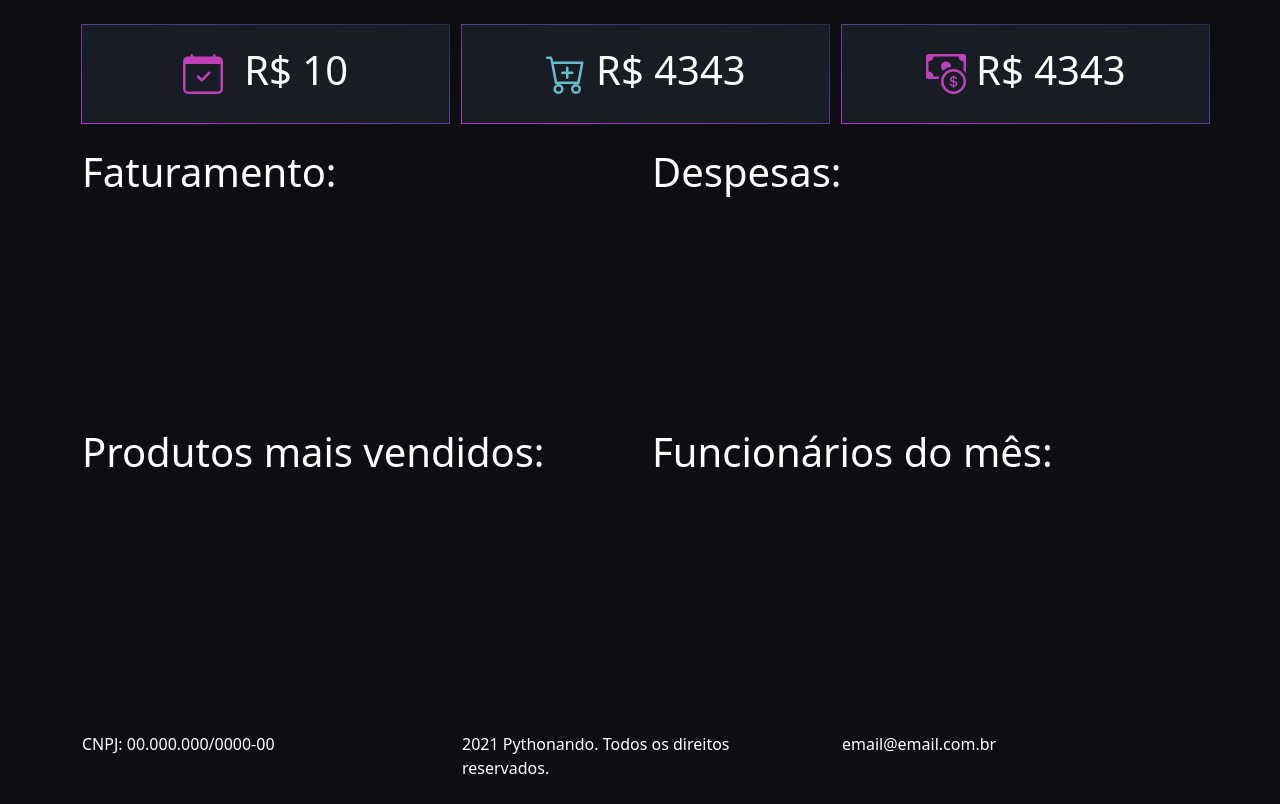
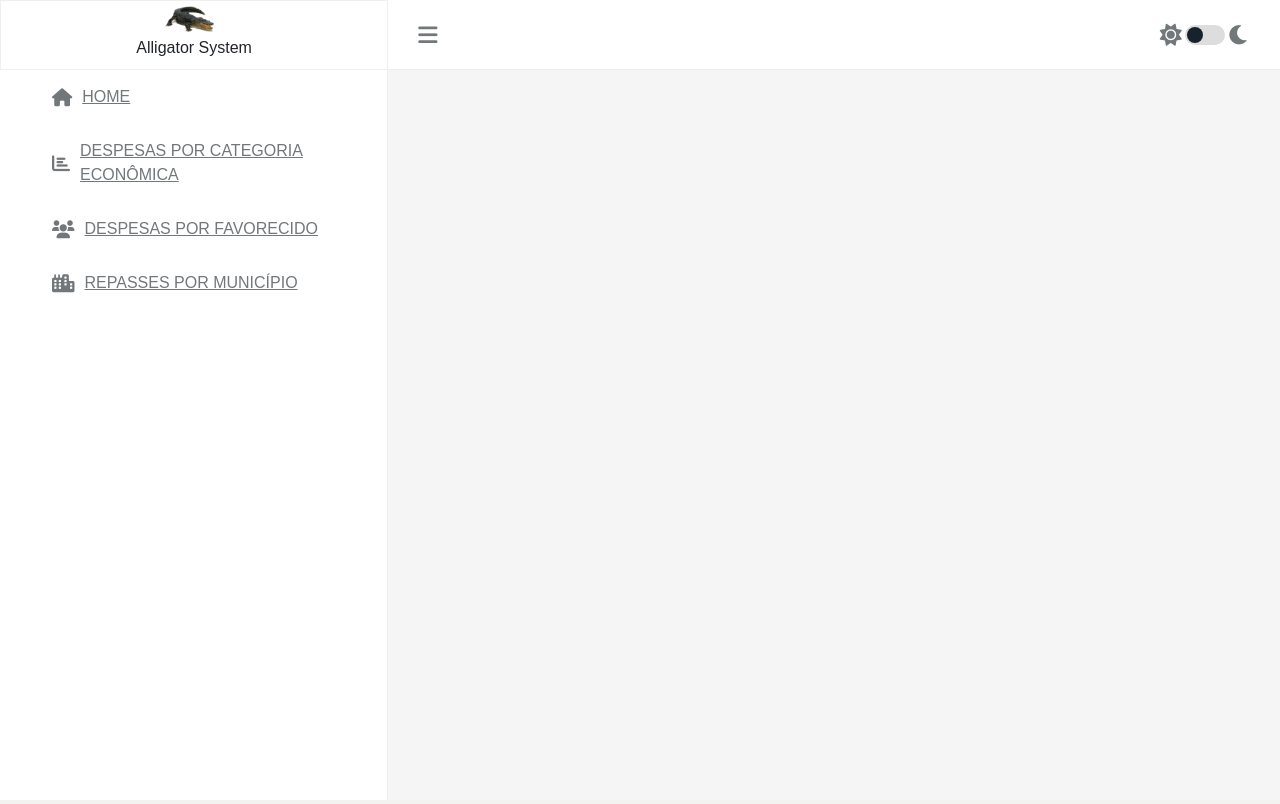
Before and after one commit to khrir/Dashboard-AL, a Django app: page / in a window 1280 px wide. Run offline with Django 4.2, Linux system fonts and the light colour scheme; a map, chart or similar area stays blank; some libraries are stand-ins or nearby versions.

Commit message:
integração do frontend

```diff
--- a/dashboard/templates/home.html
+++ b/dashboard/templates/home.html
@@ -4,102 +4,73 @@
 {% block 'titulo' %}Dashboard{% endblock%}
 
 {% block 'head' %}
-    <link rel='stylesheet' href='{% static "css/style.css" %}'
-
+<link rel='stylesheet' href="{% static 'css/style.css' %}">
+<link rel="stylesheet" href="{% static 'css/dark.css' %}">
 {% endblock%}
 
 
 {% block 'body' %}
-<div class="container">
-
-	<br>
-    <div class="row">
-
-        <div  class="col-md informacoes_basicas">
-
-            <h1> <svg class="icone" xmlns="http://www.w3.org/2000/svg"  fill="currentColor" class="bi bi-calendar-check" viewBox="0 0 16 16">
-                <path d="M10.854 7.146a.5.5 0 0 1 0 .708l-3 3a.5.5 0 0 1-.708 0l-1.5-1.5a.5.5 0 1 1 .708-.708L7.5 9.793l2.646-2.647a.5.5 0 0 1 .708 0z"/>
-                <path d="M3.5 0a.5.5 0 0 1 .5.5V1h8V.5a.5.5 0 0 1 1 0V1h1a2 2 0 0 1 2 2v11a2 2 0 0 1-2 2H2a2 2 0 0 1-2-2V3a2 2 0 0 1 2-2h1V.5a.5.5 0 0 1 .5-.5zM1 4v10a1 1 0 0 0 1 1h12a1 1 0 0 0 1-1V4H1z"/>
-            </svg> &nbspR$ <span id="faturamento_total">10</span></h1>
-
+<aside id="sidebar">
+    <div class="logo">
+        <img src="{% static 'img/alligator.png' %}" alt="Jacaré">
+        <h2>Alligator System</h2>
+    </div>
+    <div class="menu">
+        <ul>
+            <li>
+                <i class="fas fa-home op"></i>
+                <a href="/" class="link">Home</a>
+            </li>
+            <li>
+                <i class="fas fa-chart-bar op"></i>
+                <a href="#" class="link"
+                    onclick="chartIt('relatorio_despesas_categoria_economica')">Despesas
+                    por categoria econômica</a>
+            </li>
+            <li>
+                <i class="fas fa-users op"></i>
+                <a href="#" class="link"
+                    onclick="plot_table('relatorio_despesas_favorecidos')">Despesas por
+                    favorecido</a>
+            </li>
+            <li>
+                <i class="fas fa-city op"></i>
+                <a href="#" class="link"
+                    onclick="plot_table('relatorio_repasses_municipios')">Repasses por
+                    município</a>
+            </li>
+            <li class="switch-cont">
+                <i class="fas fa-sun"></i>
+                <label class="switch-mobile">
+                    <input type="checkbox" name="mobile" id="mobile">
+                    <span class="check"></span>
+                </label>
+                <i class="fas fa-moon"></i>
+            </li>
+        </ul>
+    </div>
+</aside>
+<main id="main-content">
+    <header class="header">
+        <i id="iconMenu" class="fas fa-bars" onclick="reconfigurar()"></i>
+        <div class="switch">
+            <i class="fas fa-sun"></i>
+            <label>
+                <input type="checkbox" name="mode" id="mode">
+                <span class="check"></span>
+            </label>
+            <i class="fas fa-moon"></i>
         </div>
-
-        <div class="col-md informacoes_basicas">
-            <svg style="color: #69BDCB;" class="icone" xmlns="http://www.w3.org/2000/svg"  fill="currentColor" class="bi bi-cart-plus" viewBox="0 0 16 16">
-                <path d="M9 5.5a.5.5 0 0 0-1 0V7H6.5a.5.5 0 0 0 0 1H8v1.5a.5.5 0 0 0 1 0V8h1.5a.5.5 0 0 0 0-1H9V5.5z"/>
-                <path d="M.5 1a.5.5 0 0 0 0 1h1.11l.401 1.607 1.498 7.985A.5.5 0 0 0 4 12h1a2 2 0 1 0 0 4 2 2 0 0 0 0-4h7a2 2 0 1 0 0 4 2 2 0 0 0 0-4h1a.5.5 0 0 0 .491-.408l1.5-8A.5.5 0 0 0 14.5 3H2.89l-.405-1.621A.5.5 0 0 0 2 1H.5zm3.915 10L3.102 4h10.796l-1.313 7h-8.17zM6 14a1 1 0 1 1-2 0 1 1 0 0 1 2 0zm7 0a1 1 0 1 1-2 0 1 1 0 0 1 2 0z"/>
-              </svg> <h1>&nbspR$ 4343</h1>
-        </div>
-
-        <div class="col-md informacoes_basicas">
-            <svg  class="icone" xmlns="http://www.w3.org/2000/svg" fill="currentColor" class="bi bi-cash-coin" viewBox="0 0 16 16">
-                <path fill-rule="evenodd" d="M11 15a4 4 0 1 0 0-8 4 4 0 0 0 0 8zm5-4a5 5 0 1 1-10 0 5 5 0 0 1 10 0z"/>
-                <path d="M9.438 11.944c.047.596.518 1.06 1.363 1.116v.44h.375v-.443c.875-.061 1.386-.529 1.386-1.207 0-.618-.39-.936-1.09-1.1l-.296-.07v-1.2c.376.043.614.248.671.532h.658c-.047-.575-.54-1.024-1.329-1.073V8.5h-.375v.45c-.747.073-1.255.522-1.255 1.158 0 .562.378.92 1.007 1.066l.248.061v1.272c-.384-.058-.639-.27-.696-.563h-.668zm1.36-1.354c-.369-.085-.569-.26-.569-.522 0-.294.216-.514.572-.578v1.1h-.003zm.432.746c.449.104.655.272.655.569 0 .339-.257.571-.709.614v-1.195l.054.012z"/>
-                <path d="M1 0a1 1 0 0 0-1 1v8a1 1 0 0 0 1 1h4.083c.058-.344.145-.678.258-1H3a2 2 0 0 0-2-2V3a2 2 0 0 0 2-2h10a2 2 0 0 0 2 2v3.528c.38.34.717.728 1 1.154V1a1 1 0 0 0-1-1H1z"/>
-                <path d="M9.998 5.083 10 5a2 2 0 1 0-3.132 1.65 5.982 5.982 0 0 1 3.13-1.567z"/>
-              </svg> <h1>&nbspR$ 4343</h1>
-        </div>
+    </header>
+    <div class="content responsive-table" id="content">
 
     </div>
+</main>
 
-
-    <div class="row">
-
-        <div class="col-md">
-            <br>
-
-            <h1>Faturamento:</h1>
-            <canvas id="faturamento_mensal" width="250" height="200"></canvas>
-        </div>
-
-        <div class="col-md">
-            <br>
-            <h1>Despesas:</h1>
-            <canvas id="despesas_mensal" width="250" height="200"></canvas>
-        </div>
-
-    </div>
-
-    <div class="row">
-
-        <div class="col-md">
-            <br>
-
-            <h1>Produtos mais vendidos:</h1>
-            <canvas id="produtos_mais_vendidos" width="250" height="200"></canvas>
-        </div>
-
-        <div class="col-md">
-            <br>
-            <h1>Funcionários do mês: </h1>
-            <canvas id="funcionarios_do_mes" width="250" height="200"></canvas>
-        </div>
-
-    </div>
-
-
-</div>
-<br>
-<footer class="container">
-    <br>
-    <div class="row">
-        <div style="color: white;" class="col-md centralizar">
-          CNPJ: 00.000.000/0000-00
-        </div>
-
-        <div style="color: white;" class="col-md centralizar">
-          2021 Pythonando. Todos os direitos reservados.
-        </div>
-
-        <div style="color: white;" class="col-md centralizar">
-          email@email.com.br
-        </div>
-    </div>
-    <br>
-
-  </footer>
-
-</div>
-
+<script src="https://cdnjs.cloudflare.com/ajax/libs/jquery/3.6.0/jquery.min.js"></script>
+<script src="https://cdn.jsdelivr.net/npm/bootstrap@5.1.3/dist/js/bootstrap.bundle.min.js"></script>
+<script src="https://cdnjs.cloudflare.com/ajax/libs/Chart.js/3.6.2/chart.min.js"></script>
+<script src="{% static 'js/script.js' %}"></script>
+<script src="{% static 'js/menu.js' %}"></script>
 
 {% endblock %}
--- a/dashboard/views.py
+++ b/dashboard/views.py
@@ -26,15 +26,25 @@ def relatorio_despesas_categoria_economica(request):
     label = []
     data = []
     for despesa in despesas_categoria_economica:
-        label.append(despesa.nome)
-        data.append(despesa.custeio)
+        if despesa.nome == "SECRETARIA DE ESTADO DA EDUCAÇÃO":
+            label.append(despesa.nome)
+            data.append(despesa.custeio)
+        elif despesa.nome == "SECRETARIA DE ESTADO DA COMUNICAÇÃO":
+            label.append(despesa.nome)
+            data.append(despesa.custeio)
+        elif despesa.nome == "SECRETARIA DE ESTADO DA SAÚDE":
+            label.append(despesa.nome)
+            data.append(despesa.custeio)
+        elif despesa.nome == "SECRETARIA DE ESTADO DA SEGURANÇA PÚBLICA":
+            label.append(despesa.nome)
+            data.append(despesa.custeio)
 
     x = list(zip(label, data))
 
     x.sort(key=lambda x: x[1], reverse=True)
     x = list(zip(*x))
 
-    return JsonResponse({'labels': x[0][:10], 'data': x[1][:10]})
+    return JsonResponse({'labels': x[0][:4], 'data': x[1][:4]})
 
 def relatorio_despesas_favorecidos(request):
     despesas_favorecidos = Despesas_favorecidos.objects.all()
--- a/templates/base.html
+++ b/templates/base.html
@@ -1,21 +1,17 @@
+<!DOCTYPE html>
 <html lang="pt-br">
   <head>
     <meta charset="utf-8">
     <meta name="viewport" content="width=device-width, initial-scale=1">
-
-    <link href="https://cdn.jsdelivr.net/npm/bootstrap@5.1.3/dist/css/bootstrap.min.css" rel="stylesheet" integrity="sha384-1BmE4kWBq78iYhFldvKuhfTAU6auU8tT94WrHftjDbrCEXSU1oBoqyl2QvZ6jIW3" crossorigin="anonymous">
-
     <title>{% block 'titulo' %}{% endblock %}</title>
     {% block 'head' %}{% endblock %}
+    <link href="https://cdn.jsdelivr.net/npm/bootstrap@5.1.3/dist/css/bootstrap.min.css" rel="stylesheet">
+    <link rel="stylesheet" href="https://cdnjs.cloudflare.com/ajax/libs/font-awesome/6.0.0-beta3/css/all.min.css"/>
   </head>
   <body>
     {% block 'body' %}
 
 
     {% endblock %}
-
-
-    <script src="https://cdn.jsdelivr.net/npm/bootstrap@5.1.3/dist/js/bootstrap.bundle.min.js" integrity="sha384-ka7Sk0Gln4gmtz2MlQnikT1wXgYsOg+OMhuP+IlRH9sENBO0LRn5q+8nbTov4+1p" crossorigin="anonymous"></script>
-
   </body>
 </html>
--- /dev/null
+++ b/templates/static/css/dark.css
@@ -0,0 +1,86 @@
+:root {
+    --darkColor: #141d27;
+    --darkColor2: #192734;
+    --darkColor3: #17222c;
+    --textColor: rgb(231, 231, 231);
+}
+
+/* DARK MODE */
+body.dark {
+    transition: all .2s linear;
+    background-color: var(--darkColor);
+    color: var(--textColor);
+}
+
+body.dark .content{
+    background: var(--darkColor3);
+}
+
+body.dark .fas, body.dark .link{
+    color: var(--textColor);
+}
+
+body.dark .fas:hover, body.dark .link:hover{
+    color: rgb(179, 179, 179);
+}
+
+body.dark #myChart{
+    color: var(--textColor);
+}
+
+body.dark th{
+    background: none;
+}
+
+/* DARK MODE CHECKBOX */
+input[type="checkbox"] {
+    -webkit-appearance: none;
+    visibility: hidden;
+    display: none;
+}
+
+.check {
+    position: relative;
+    display: block;
+    margin: 0 .2rem;
+    width: 40px;
+    height: 20px;
+    background: #ddd;
+    cursor: pointer;
+    border-radius: 20px;
+    overflow: hidden;
+    transition: ease-in 0.5s;
+}
+
+.check:before {
+    content: '';
+    position: absolute;
+    top: 2px;
+    left: 2px;
+    background: var(--darkColor3);
+    width: 16px;
+    height: 16px;
+    border-radius: 50%;
+    transition: 0.5s;
+}
+
+input[type="checkbox"]:checked~.check:before {
+    transform: translateX(-50px);
+}
+
+.check:after {
+    content: '';
+    position: absolute;
+    top: 2px;
+    right: 2px;
+    background: #fff;
+    width: 16px;
+    height: 16px;
+    border-radius: 50%;
+    transition: 0.5s;
+    transform: translateX(50px);
+}
+
+input[type="checkbox"]:checked~.check:after {
+    transform: translateX(0px);
+}
--- a/templates/static/css/style.css
+++ b/templates/static/css/style.css
@@ -1,30 +1,195 @@
-body{
-    background-color: #0D0E11;
-    color: white;
-
+* {
+    margin: 0;
+    padding: 0;
+    list-style: none;
+    box-sizing: border-box;
+    text-decoration: none;
+    font-family: 'Poppins', sans-serif;
 }
 
-.informacoes_basicas{
+html, body{
+    height: 100%;
+    display: flex;
+    flex-direction: row;
+    width: 100%;
+}
+
+.sidebar{
+    display: block;
+    height: 100%;
+    width: 300px;
+    background: #d3c1c1;
+}
+
+.header{
+    display: flex;
+    align-items: center;
+    justify-content: space-between;
+    flex-direction: row;
+    padding: 10px 30px;
+    height: 70px;
+    border-bottom: 1px solid rgba(0, 0, 0, .0625);
+}
+
+.switch{
+    display: flex;
+    align-items: center;
+    font-size: 1.3rem;
+}
+
+main{
+    display: block;
+    height: 100%;
+    width: calc(100% - 300px);
+    border-left: 1px solid rgba(0, 0, 0, .0625);
+}
+
+.content{
+    height: calc(100% - 70px);
+    background:#f5f5f5;
+    width: 100%;
+    overflow-y: auto;
     display: flex;
     justify-content: center;
+}
+
+.content::-webkit-scrollbar-track{
+    border-radius: 10px;
+    background: #f5f5f5;
+}
+
+.content::-webkit-scrollbar{
+    width: 8px;
+    background: #f5f5f5;
+}
+
+.content::-webkit-scrollbar-thumb{
+    border-radius: 10px;
+    background: #3b3b3b;
+}
+
+.logo{
+    display: flex;
+    flex-direction: column;
+    justify-content: center;
     align-items: center;
-    background-color: #181C24;
-    height: 100px;
-    margin-right: auto;
-    border: 1px solid transparent;
+    padding: 10px 30px;
+    height: 70px;
+    border: 1px solid rgba(0, 0, 0, .0625);
+    border-right: 0px;
+}
 
-    border-image: linear-gradient(to right top, #bd31c4, #8e3bb0, #643b97, #413579, #282c59);
+.logo img{height: 60px;width: 60px;}
 
-    border-image-slice: 1;
-    margin-left: 1%;
+.logo h2{font-size: 16px;}
+
+.menu ul{list-style-type: none;}
+
+.menu ul li{
+    padding: 15px 20px;
+    width: 100%;
+    display: flex;
+    flex-direction: row;
+    align-items: center;
+}
+
+.menu ul li a{
+    color: #72777a;
+    margin-left: 10px;
+    font-size: 16px;
+    text-transform: uppercase;
+}
+
+.menu ul li a:hover{color: #3b3b3b;}
+
+.header .fas,.switch-cont{
+    color: #72777a;
+    font-size: 22px;
+    cursor: pointer;
+}
 
 
-
+.op{
+    color: #72777a;
+    font-size: 18px;
+    cursor: pointer;
 }
 
-.icone{
-    color: #C040B9;
-    width: 40px;
+.fas:hover{color: #3b3b3b;}
 
+.switch-cont .fas{display: none;}
 
+.switch-cont{display: flex;justify-content: center;}
+
+.switch-mobile{display: none;}
+
+canvas{margin: 20px;}
+
+table{width: 90%;border-collapse: collapse;}
+
+th, td{
+    padding: 12px 15px;
+    border: 1px solid #ddd;
+    text-align: center;
+    font-size:  16px;
 }
+
+th{background: rgb(24, 24, 24);color: whitesmoke;}
+
+tbody tr:nth-child(even){background: #f5f5f5;}
+
+@media screen and (max-width: 768px) {
+    .sidebar{
+        position: absolute;
+        left: 0;
+        top: 0;
+        z-index: 2;
+        transition: all .2s;
+    }
+
+    .switch-mobile{display: block;}
+
+    .switch-cont .fas{display: block;}
+
+    .header{justify-content: flex-end;}
+
+    main{
+        display: block;
+        height: 100%;
+        width: calc(100% - 300px);
+        z-index: 1;
+        position: relative;
+    }
+
+    table th{display: none;}
+
+    table td{
+        display: block;
+        text-align: right;
+        position: relative;
+        border: none;
+        font-size: 0.9rem;
+        text-transform: uppercase;
+    }
+
+    table{border: none;transition: all .2s linear;}
+
+    table tr{
+        margin-bottom: 10px;
+        display: block;
+        border: 1px solid #dad6eb;
+    }
+
+    table td::before{
+        content: attr(data-title);
+        position: absolute;
+        left: 10px;
+        display: block;
+        font-size: 1rem;
+        font-weight: 600;
+    }
+
+    .logo h2{text-align: center;}
+
+    .switch {display: none;}
+}
--- /dev/null
+++ b/templates/static/js/menu.js
@@ -0,0 +1,29 @@
+const sidebar = document.getElementById('sidebar');
+const icon = document.getElementById('iconMenu');
+const main = document.getElementById('main-content');
+
+var w = window.innerWidth;
+
+window.addEventListener('resize', () => {
+    w = window.innerWidth;
+});
+
+function reconfigurar() {
+    if (sidebar.style.display == 'none') {
+        sidebar.style.display = 'block';
+        main.style.width = 'calc(100% - 300px)';
+    }
+    else {
+        sidebar.style.display = 'none';
+        main.style.width = '100%';
+    }
+}
+
+// DARK MODE
+document.getElementById('mode').addEventListener("click", (e) => {
+    document.querySelector('body').classList.toggle('dark');
+});
+
+document.getElementById('mobile').addEventListener('click', (e) => {
+    document.querySelector('body').classList.toggle('dark');
+});
--- /dev/null
+++ b/templates/static/js/script.js
@@ -0,0 +1,88 @@
+// Chart
+async function chartIt(url) {
+    fetch(url, {
+        method: 'get',
+    }).then(function (result) {
+        console.log(result)
+        return result.json()
+    }).then(function (data) {
+
+        let canvas = '<canvas id="myChart"></canvas>';
+        $('#content').html(canvas);
+
+        const ctx = document.getElementById('myChart');
+        const myChart = new Chart(ctx, {
+            type: 'bar',
+            data: {
+                labels: data.labels,
+                datasets: [{
+                    label: 'Valor',
+                    data: data.data,
+                    backgroundColor: 'rgba(255, 255, 255, 0.5)',
+                    borderColor: 'rbga(255, 99, 132, 1',
+                    borderWidth: 1,
+                }]
+            },
+            options: {
+                responsive: true,
+                maintainAspectRatio: false,
+                scales: {
+                    y: {
+                        beginAtZero: true,
+                    }
+                },
+            },
+        });
+    });
+}
+
+window.addEventListener('beforeprint', () => {
+    myChart.resize(600, 600);
+});
+window.addEventListener('afterprint', () => {
+    myChart.resize();
+});
+
+//  Table
+const formatter = new Intl.NumberFormat('pt-BR', {
+    style: 'currency',
+    currency: 'BRL',
+    minimumFractionDigits: 2,
+});
+
+async function plot_table(url) {
+    let response = await fetch(url)
+    let data = await response.json()
+
+    let objSimultaneo = {}
+    let arrObj = []
+
+    let i = 0
+    while (i < 10) {
+        objSimultaneo = { 'Nome': data.labels[i], 'Valor': data.data[i] }
+        arrObj.push(objSimultaneo)
+        i++
+    }
+
+    let table = $('<table class="table">')
+    let header = "<tr>"
+    for (let k in objSimultaneo) header += "<th>" + k + "</th>"
+    header += "</tr>"
+    $(header).appendTo(table)
+
+
+    $.each(arrObj, function (_, value) {
+        let row = "<tr>"
+        $.each(value, function (key, val) {
+            if (key === 'Nome') {
+                row += '<td data-title="' + key + '">' + val + "</td>";
+            }
+            else if (key === 'Valor') {
+                row += '<td data-title="' + key + '">' + formatter.format(val) + "</td>";
+            }
+        });
+        row += "</tr>";
+        $(table).append(row);
+    });
+    $('#content').html(table)
+}
```
Also changed, not shown: templates/static/img/alligator.png (added).
